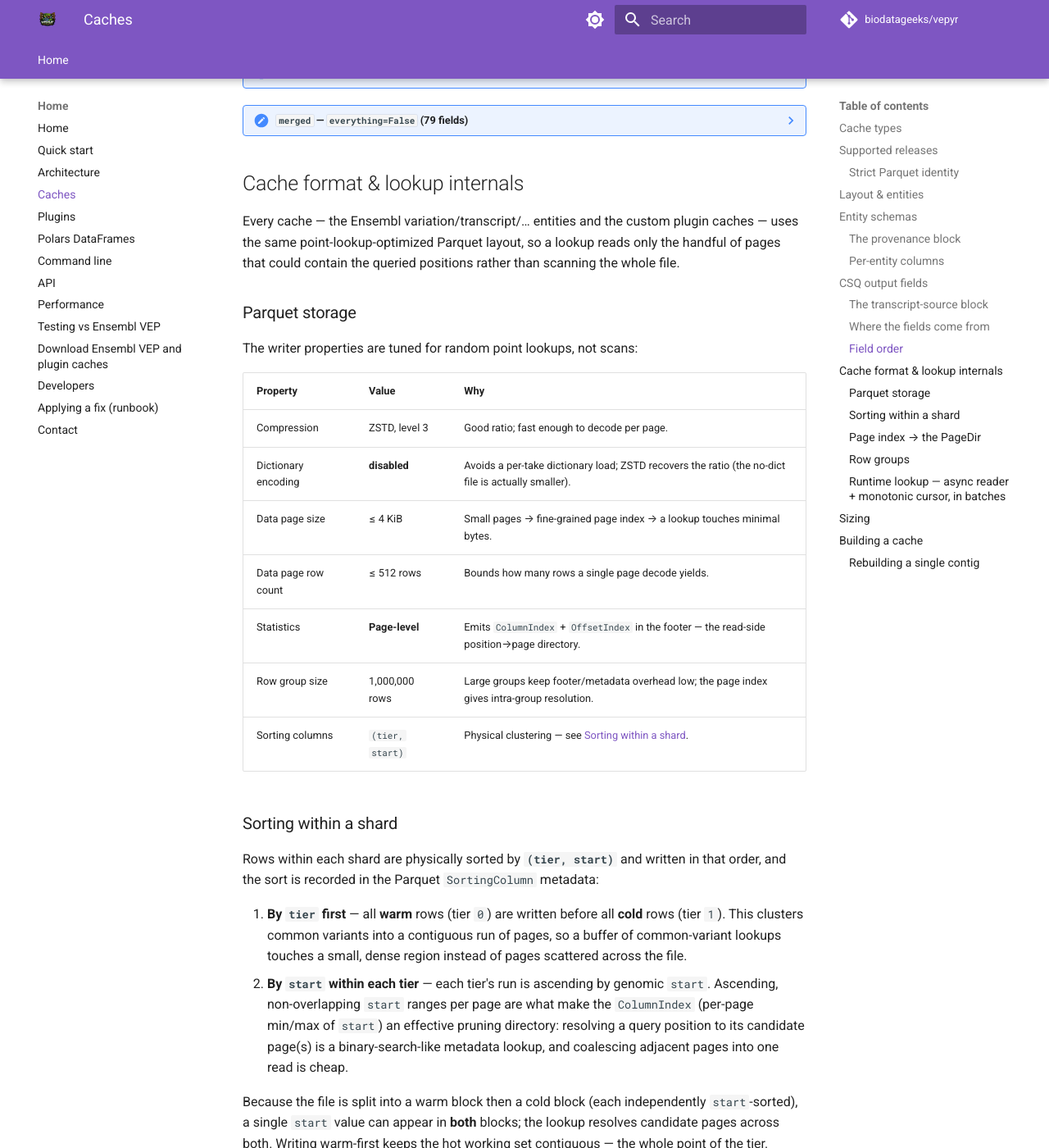
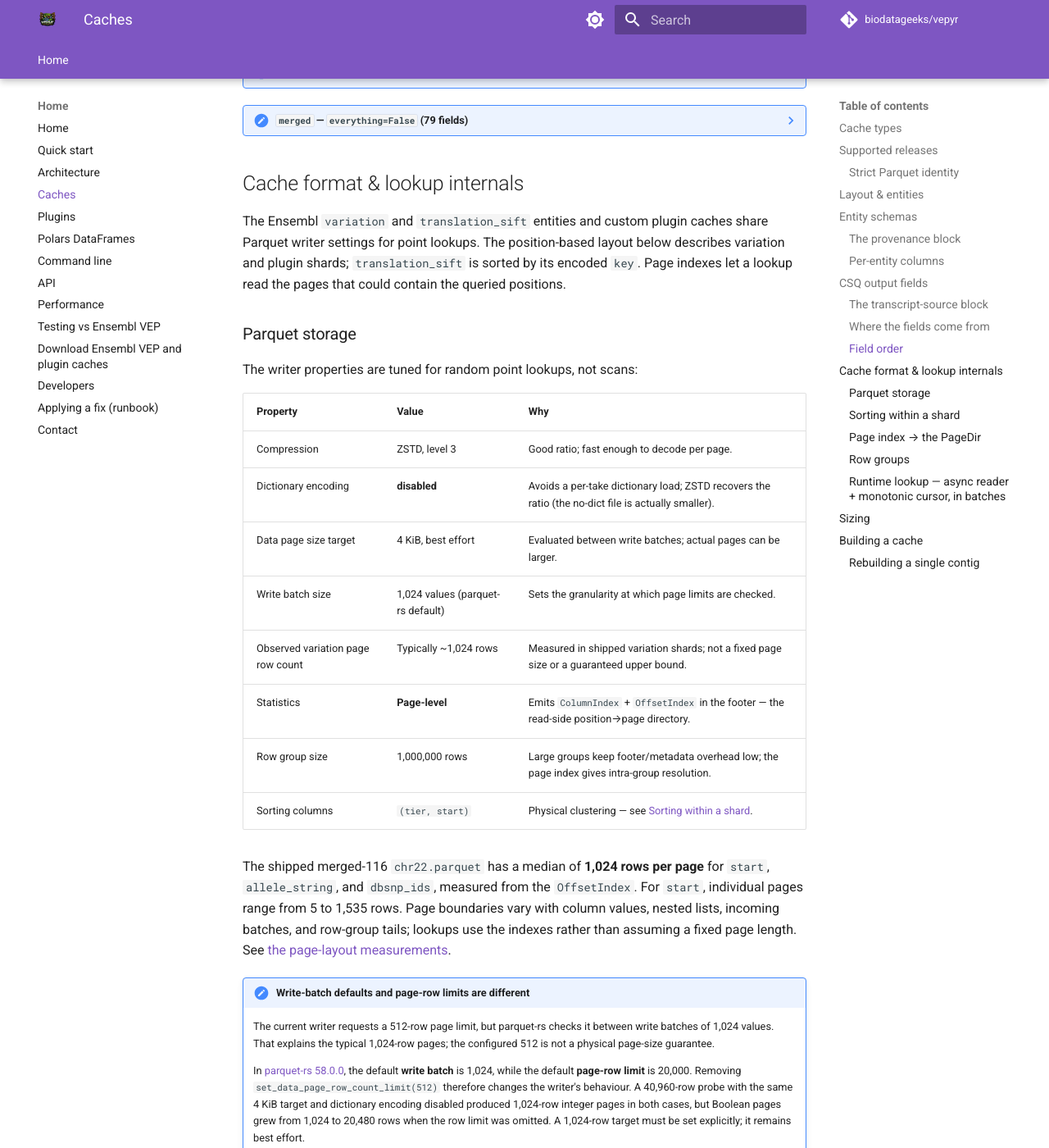
Before and after one commit to biodatageeks/vepyr, an MkDocs documentation site: the page built from docs/caches.md, in a window 1280 px wide and 1400 px high, scrolled down 6444 px. Shown: the whole window at 82% size. Built offline with MkDocs 1.6.1 and Material for MkDocs 9.7.7, drawn with Linux system fonts in a browser that asks for light colours; comment, search, counter and statistics services are not loaded; some of the changed text lies outside the part shown.

Commit message:
docs: clarify Parquet cache page sizing and defaults (#109)

```diff
--- a/includes/cache-internals.md
+++ b/includes/cache-internals.md
@@ -1,7 +1,8 @@
-Every cache — the Ensembl variation/transcript/… entities and the custom plugin
-caches — uses the same point-lookup-optimized Parquet layout, so a lookup reads
-only the handful of pages that could contain the queried positions rather than
-scanning the whole file.
+The Ensembl `variation` and `translation_sift` entities and custom plugin caches
+share Parquet writer settings for point lookups. The position-based layout below
+describes variation and plugin shards; `translation_sift` is sorted by its
+encoded `key`. Page indexes let a lookup read the pages that could contain the
+queried positions.
 
 ### Parquet storage
 
@@ -11,11 +12,32 @@ The writer properties are tuned for random point lookups, not scans:
 |---|---|---|
 | Compression | ZSTD, level 3 | Good ratio; fast enough to decode per page. |
 | Dictionary encoding | **disabled** | Avoids a per-take dictionary load; ZSTD recovers the ratio (the no-dict file is actually smaller). |
-| Data page size | ≤ 4 KiB | Small pages → fine-grained page index → a lookup touches minimal bytes. |
-| Data page row count | ≤ 512 rows | Bounds how many rows a single page decode yields. |
+| Data page size target | 4 KiB, best effort | Evaluated between write batches; actual pages can be larger. |
+| Write batch size | 1,024 values (parquet-rs default) | Sets the granularity at which page limits are checked. |
+| Observed variation page row count | Typically ~1,024 rows | Measured in shipped variation shards; not a fixed page size or a guaranteed upper bound. |
 | Statistics | **Page-level** | Emits `ColumnIndex` + `OffsetIndex` in the footer — the read-side position→page directory. |
 | Row group size | 1,000,000 rows | Large groups keep footer/metadata overhead low; the page index gives intra-group resolution. |
 | Sorting columns | `(tier, start)` | Physical clustering — see [Sorting within a shard](#sorting-within-a-shard). |
+
+The shipped merged-116 `chr22.parquet` has a median of **1,024 rows per page**
+for `start`, `allele_string`, and `dbsnp_ids`, measured from the `OffsetIndex`.
+For `start`, individual pages range from 5 to 1,535 rows. Page boundaries vary
+with column values, nested lists, incoming batches, and row-group tails;
+lookups use the indexes rather than assuming a fixed page length.
+See [the page-layout measurements](https://github.com/biodatageeks/datafusion-bio-functions/issues/249).
+
+!!! note "Write-batch defaults and page-row limits are different"
+    The current writer requests a 512-row page limit, but parquet-rs checks it
+    between write batches of 1,024 values. That explains the typical 1,024-row
+    pages; the configured 512 is not a physical page-size guarantee.
+
+    In [parquet-rs 58.0.0](https://github.com/apache/arrow-rs/blob/58.0.0/parquet/src/file/properties.rs),
+    the default **write batch** is 1,024, while the default **page-row limit** is
+    20,000. Removing `set_data_page_row_count_limit(512)` therefore changes the
+    writer's behaviour. A 40,960-row probe with the same 4 KiB target and
+    dictionary encoding disabled produced 1,024-row integer pages in both cases,
+    but Boolean pages grew from 1,024 to 20,480 rows when the row limit was
+    omitted. A 1,024-row target must be set explicitly; it remains best effort.
 
 ### Sorting within a shard
 
@@ -48,9 +70,10 @@ column data is read until the ranges are known.
 
 ### Row groups
 
-Shards use 1,000,000-row row groups. Row groups bound the footer metadata size;
-within a group the small (≤ 512-row) pages plus the page index provide the actual
-point-lookup resolution. A whole chromosome is typically one or a few row groups.
+Point-lookup shards use row groups of up to 1,000,000 rows. Within each group,
+the page indexes provide lookup resolution at the actual page boundaries, with
+typical variation pages of ~1,024 rows. Large chromosomes span many groups:
+the shipped merged-116 variation cache has 145 for chr1 and 16 for chr22.
 
 ### Runtime lookup — async reader + monotonic cursor, in batches
 
```
Also changed, not shown: other parts of includes/cache-internals.md (+1 -1 lines).
